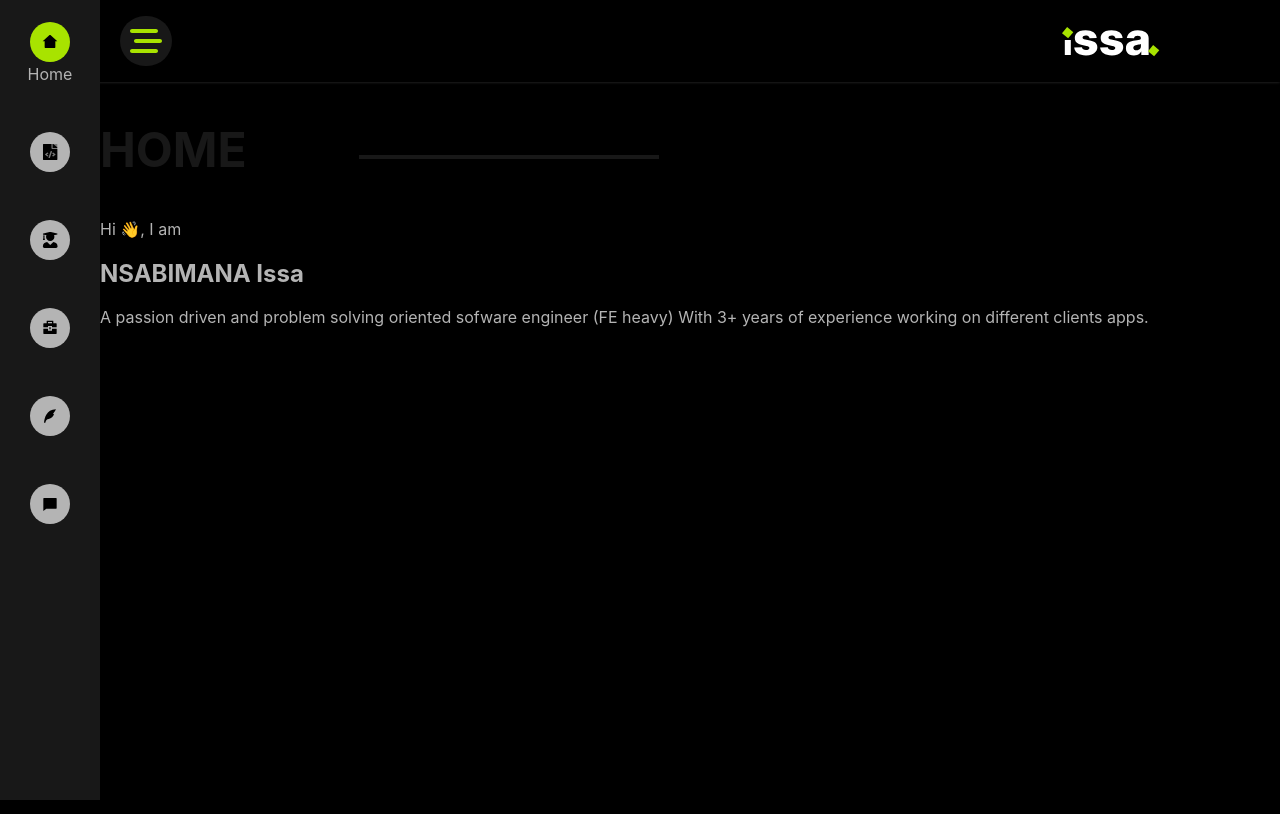
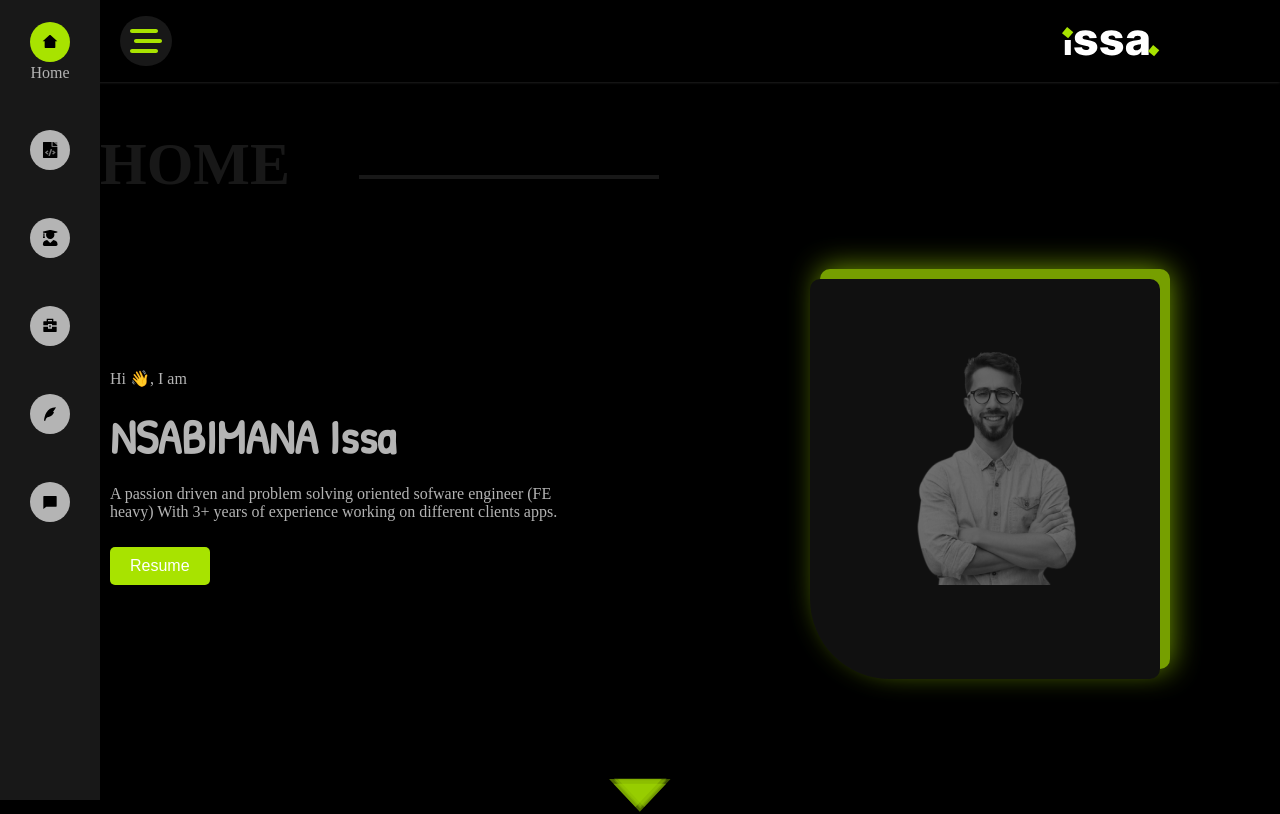
Before and after one commit to BenoitIT/updatedbrand, a Next.js app: page / in a window 1280 px wide. Shown: the top 814 px of the page. Built offline with nearby package versions, Linux system fonts and the light colour scheme.

Commit message:
home page

```diff
--- /dev/null
+++ b/comps/AboutSection.tsx
@@ -0,0 +1,8 @@
+import { FC } from 'react';
+import styles from '../styles/comps/AboutSection.module.scss';
+
+const AboutSection: FC = () => {
+  return <div className={styles.aboutSection}>ABOUT</div>;
+};
+
+export default AboutSection;
--- a/comps/HomeSection.tsx
+++ b/comps/HomeSection.tsx
@@ -1,21 +1,32 @@
 import { FC } from 'react';
 import Image from 'next/image';
-import Burger from '/public/resources/icons/burger.svg';
-import Logo from '/public/resources/logo.svg';
-import styles from '../styles/comps/NavBar.module.scss';
+import PIC from '/public/resources/images/pic.png';
+import DOWN from '/public/resources/icons/downIcon.svg';
+import styles from '../styles/comps/HomeSection.module.scss';
 
 const HomeSection: FC = () => {
   return (
+    <div>
       <div className={`${styles.homeSection}`}>
         <div>
           <p>Hi 👋, I am </p>
           <h2 className='name'>NSABIMANA Issa</h2>
           <p>
             A passion driven and problem solving oriented sofware engineer (FE
-          heavy) With 3+ years of experience working on different clients apps.
+            heavy) With 3+ years of experience working on different clients
+            apps.
           </p>
+          <button>Resume</button>
         </div>
-      <div></div>
+        <div className={`${styles.imageContainer}`}>
+          <div className={`${styles.image}`}>
+            <Image src={PIC} alt='issa' />
+          </div>
+        </div>
+      </div>
+      <div className={`${styles.downIcon}`}>
+        <Image src={DOWN} alt='issa' />
+      </div>
     </div>
   );
 };
--- a/pages/index.tsx
+++ b/pages/index.tsx
@@ -1,5 +1,6 @@
 import type { NextPage } from 'next';
 import Head from 'next/head';
+import AboutSection from '../comps/AboutSection';
 import HomeSection from '../comps/HomeSection';
 import NavBar from '../comps/Navbar';
 import Separator from '../comps/separator';
@@ -23,6 +24,10 @@ const Home: NextPage = () => {
           <Separator text='HOME' />
           <HomeSection />
         </section>
+        <section id='home'>
+          <Separator text='ABOUT ME' />
+          <AboutSection />
+        </section>
       </div>
     </>
   );
--- a/styles/_variables.scss
+++ b/styles/_variables.scss
@@ -1,6 +1,11 @@
+@import url('https://fonts.googleapis.com/css2?family=Zilla+Slab:ital,wght@1,500&display=swap');
+@import url('https://fonts.googleapis.com/css2?family=Patrick+Hand&display=swap');
+
 $brand-1: #a8e300;
 $brand-2: #404a21;
 $brand-3: #b4b4b4;
 $brand-4: #181818;
 $brand-white: #fff;
 $dark-1: #000000;
+$font-normal: 'Zilla Slab', serif;
+$font-fancy: 'Patrick Hand', cursive;
--- /dev/null
+++ b/styles/comps/AboutSection.module.scss
@@ -0,0 +1,13 @@
+@import '../variables';
+@import '../mixinis';
+
+.aboutSection {
+  min-height: 91vh;
+  &::before {
+    background-color: black;
+  }
+  background-color: green;
+  background: linear-gradient(0deg, rgba(0, 0, 0), rgba(0, 0, 0, 0.8)),
+    url(../../public/resources/images/pic.png);
+  background-size: cover;
+}
--- /dev/null
+++ b/styles/comps/HomeSection.module.scss
@@ -0,0 +1,95 @@
+@import '../variables';
+@import '../mixinis';
+
+.homeSection {
+  padding: 0 10px;
+  @include mobile-l {
+    padding: 0;
+  }
+  display: flex;
+  justify-content: space-between;
+  align-items: center;
+  min-height: 55vh;
+  gap: 24px;
+  @include tablet-mobile {
+    flex-direction: column-reverse;
+    text-align: center;
+  }
+  h2 {
+    font-family: $font-fancy;
+    font-size: 3rem;
+    margin: 0;
+  }
+  button {
+    border: none;
+    margin-top: 10px;
+    border-radius: 5px;
+    padding: 10px 20px;
+    font-size: 1rem;
+    cursor: pointer;
+    background: $brand-1;
+    color: white;
+    &:hover {
+      opacity: 0.8;
+    }
+  }
+}
+.imageContainer {
+  width: 100%;
+  img {
+    filter: grayscale(100%) hue-rotate(78deg) opacity(60%);
+  }
+  .image {
+    max-width: 350px;
+    margin-left: auto;
+    background-color: $brand-1;
+    box-shadow: 0 0 30px $brand-1;
+    opacity: 0.7;
+    border-radius: 10px 10px 10px 80px;
+    display: flex;
+    justify-content: center;
+    align-items: center;
+    min-height: 400px;
+    position: relative;
+    &::before {
+      content: '';
+      background-color: $brand-4;
+      width: 100%;
+      height: 100%;
+      right: 10px;
+      top: 10px;
+      position: absolute;
+      border-radius: 10px 10px 10px 80px;
+    }
+    @include tablet-mobile {
+      margin: auto;
+      min-height: 300px;
+      max-width: 80%;
+    }
+  }
+}
+.downIcon {
+  display: flex;
+  justify-content: center;
+  cursor: pointer;
+  max-width: 70px;
+  max-height: 70px;
+  margin: auto;
+  margin-top: 80px;
+  animation: fadein infinite ease-in-out 2s;
+  &:hover {
+    animation: none;
+  }
+  @include tablet-mobile {
+    margin-top: 40px;
+  }
+
+  @keyframes fadein {
+    0% {
+      opacity: 0.2;
+    }
+    100% {
+      opacity: 1;
+    }
+  }
+}
--- a/styles/comps/NavBar.module.scss
+++ b/styles/comps/NavBar.module.scss
@@ -6,6 +6,8 @@
   box-shadow: 0 0 3px rgb(53, 53, 53);
   position: fixed;
   width: 100%;
+  background: black;
+  z-index: 1;
   .nav {
     display: flex;
     justify-content: space-between;
--- a/styles/comps/Separator.module.scss
+++ b/styles/comps/Separator.module.scss
@@ -3,7 +3,7 @@
 
 .separator {
   color: $brand-4;
-  font-size: 32px;
+  font-size: 40px;
   margin: 20px 0;
   text-transform: uppercase;
   @include tablet-mobile {
--- a/styles/comps/SideNav.module.scss
+++ b/styles/comps/SideNav.module.scss
@@ -8,6 +8,7 @@
     height: 100%;
     left: 0;
     top: 0;
+    z-index: 2;
     background: $brand-4;
     width: 100px;
     @include tablet-mobile {
--- a/styles/globals.scss
+++ b/styles/globals.scss
@@ -5,8 +5,7 @@ html,
 body {
   padding: 0;
   margin: 0;
-  font-family: -apple-system, BlinkMacSystemFont, Segoe UI, Roboto, Oxygen,
-    Ubuntu, Cantarell, Fira Sans, Droid Sans, Helvetica Neue, sans-serif;
+  font-family: $font-normal;
   background: $dark-1;
 }
 
```
Also changed, not shown: public/resources/icons/downIcon.svg (added), public/resources/images/pic.png (added). Lines whose indentation alone changed are shown as unchanged.
